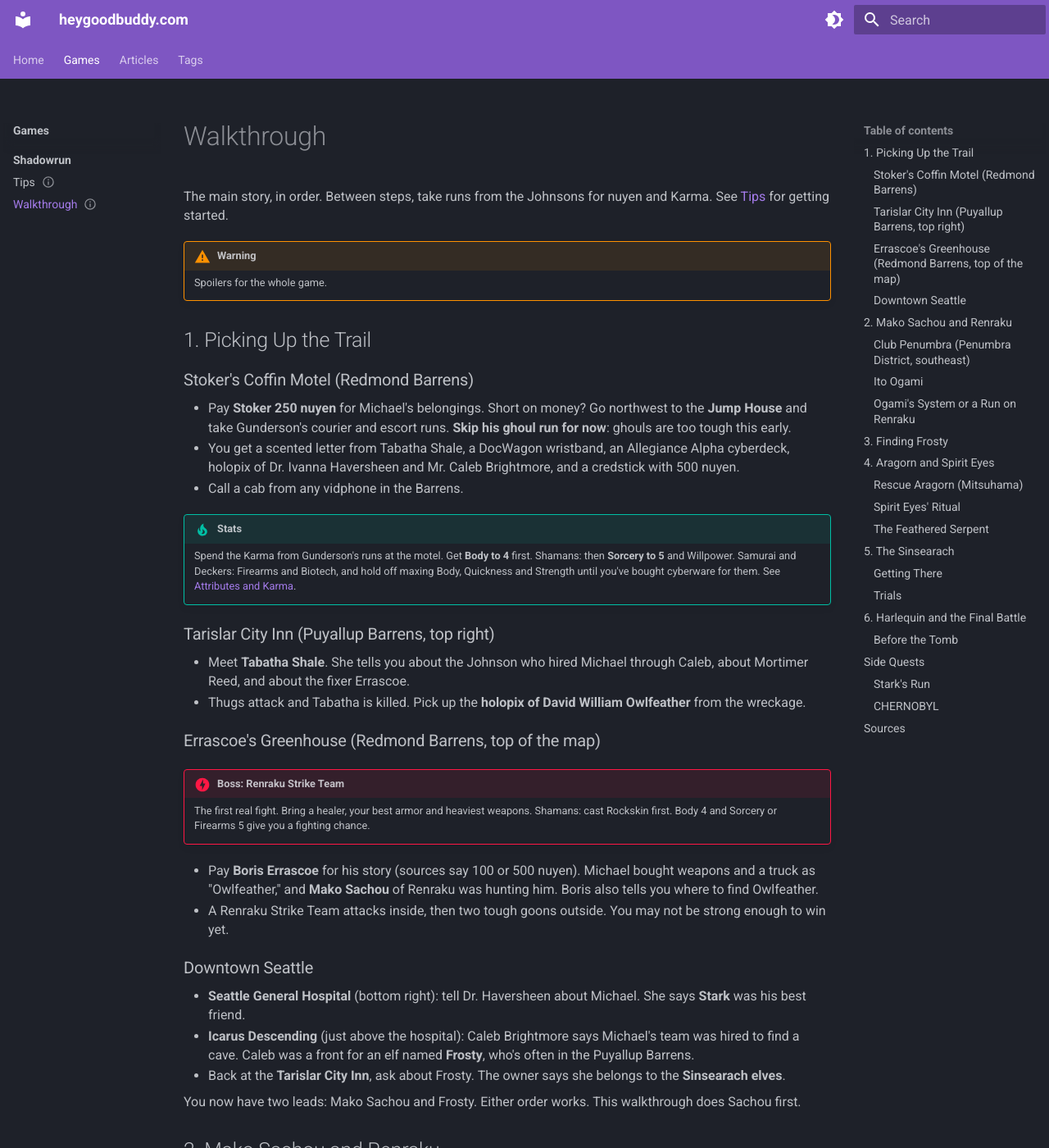
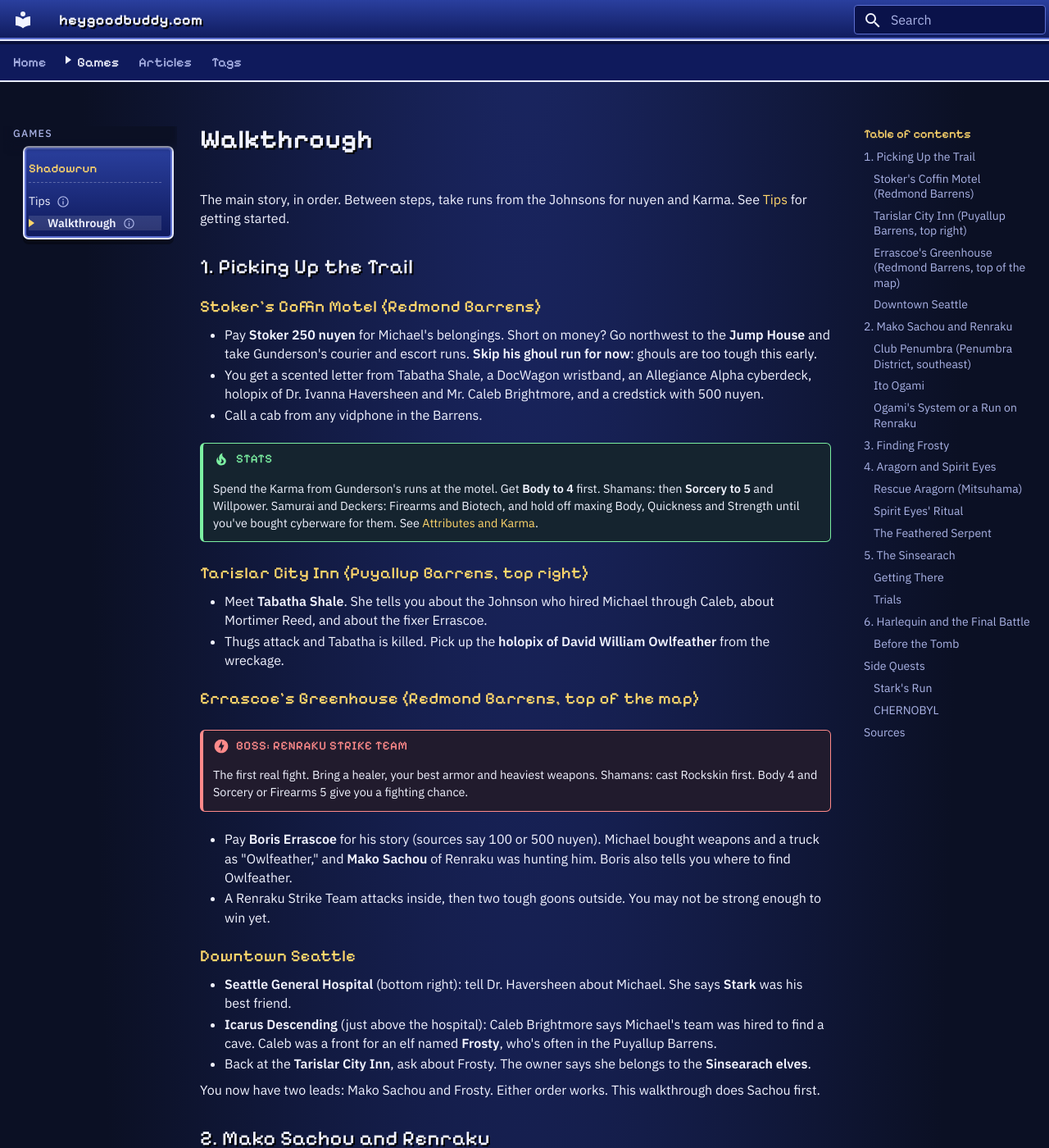
Before and after one commit to princeodd47/heygoodbuddy.com, an MkDocs documentation site: the page built from docs/games/shadowrun/walkthrough.md, in a window 1280 px wide and 1400 px high. Shown: the whole window at 82% size. Built offline with MkDocs 1.6.1 and Material for MkDocs 9.7.7, drawn with Linux system fonts in a browser that asks for light colours.

Commit message:
Give the Shadowrun Walkthrough the field guide look
Callout boxes and collapsible sections become the field guide's walkthrough
boxes (tinted, thick colored left edge, pixel-font title), one color per kind.
Widen the left sidebar a little so one-word page names fit beside the cursor.
Drop the page's spoiler warning.

Co-Authored-By: Claude Opus 5.5 <noreply@anthropic.com>

```diff
--- a/docs/games/shadowrun/walkthrough.md
+++ b/docs/games/shadowrun/walkthrough.md
@@ -10,9 +11,6 @@ tags:
 
 The main story, in order. Between steps, take runs from the Johnsons for
 nuyen and Karma. See [Tips](tips.md) for getting started.
-
-!!! warning
-    Spoilers for the whole game.
 
 ## 1. Picking Up the Trail
 
--- a/docs/stylesheets/field-guide.css
+++ b/docs/stylesheets/field-guide.css
@@ -322,6 +322,12 @@ html.fg .md-nav--primary a.md-nav__link--active::before {
 }
 
 @media screen and (min-width: 76.25em) {
+  /* A little wider than the site's 10rem, so the cursor and status icon
+     leave room for one-word page names like "Walkthrough". */
+  html.fg .md-sidebar--primary {
+    width: 11rem;
+  }
+
   /* The "Games" link above the game's pages: a quiet way back. */
   html.fg .md-nav--lifted > .md-nav__list > .md-nav__item--active > .md-nav__link > a.md-nav__link {
     color: var(--fg-ink-dim);
@@ -488,3 +494,54 @@ html.fg .md-nav--secondary .md-nav__link--active,
 html.fg .md-nav--secondary .md-nav__link--passed.md-nav__link--active {
   color: var(--fg-gold);
 }
+
+/* ---------- Callout boxes and collapsible sections ---------- */
+
+/* The field guide's walkthrough boxes: a tinted box with a thick left edge,
+   and the title in the pixel face, all in the box's own color (--k). */
+html.fg .md-typeset .admonition,
+html.fg .md-typeset details {
+  --k: #7fdcff;
+  font-size: .72rem;
+  color: var(--fg-ink);
+  background: color-mix(in srgb, var(--k) 9%, var(--fg-ground));
+  border: 1px solid var(--k);
+  border-left-width: 4px;
+  border-radius: 6px;
+  box-shadow: none;
+}
+
+html.fg .md-typeset .admonition > .admonition-title,
+html.fg .md-typeset details > summary {
+  font-family: var(--fg-display);
+  font-weight: 500;
+  font-size: .74rem;
+  letter-spacing: .6px;
+  text-transform: uppercase;
+  color: var(--k);
+  background: transparent;
+  border: 0;
+}
+
+html.fg .md-typeset .admonition > .admonition-title::before,
+html.fg .md-typeset details > summary::before {
+  background-color: var(--k);
+}
+
+html.fg .md-typeset details > summary::after {
+  color: var(--k);
+}
+
+/* One color per kind, from the field guide's walkthrough boxes. */
+html.fg .md-typeset .admonition:is(.note, .info, .question),
+html.fg .md-typeset details:is(.note, .info, .question) { --k: #7fdcff; }
+html.fg .md-typeset .admonition:is(.abstract, .example),
+html.fg .md-typeset details:is(.abstract, .example) { --k: #c78bff; }
+html.fg .md-typeset .admonition:is(.tip, .success),
+html.fg .md-typeset details:is(.tip, .success) { --k: #7cf0a2; }
+html.fg .md-typeset .admonition.warning,
+html.fg .md-typeset details.warning { --k: #ffb35c; }
+html.fg .md-typeset .admonition:is(.danger, .failure, .bug),
+html.fg .md-typeset details:is(.danger, .failure, .bug) { --k: #ff8a8a; }
+html.fg .md-typeset .admonition.quote,
+html.fg .md-typeset details.quote { --k: var(--fg-ink-dim); }
```
Also changed, not shown: other parts of docs/games/shadowrun/walkthrough.md (+1 -0 lines).
